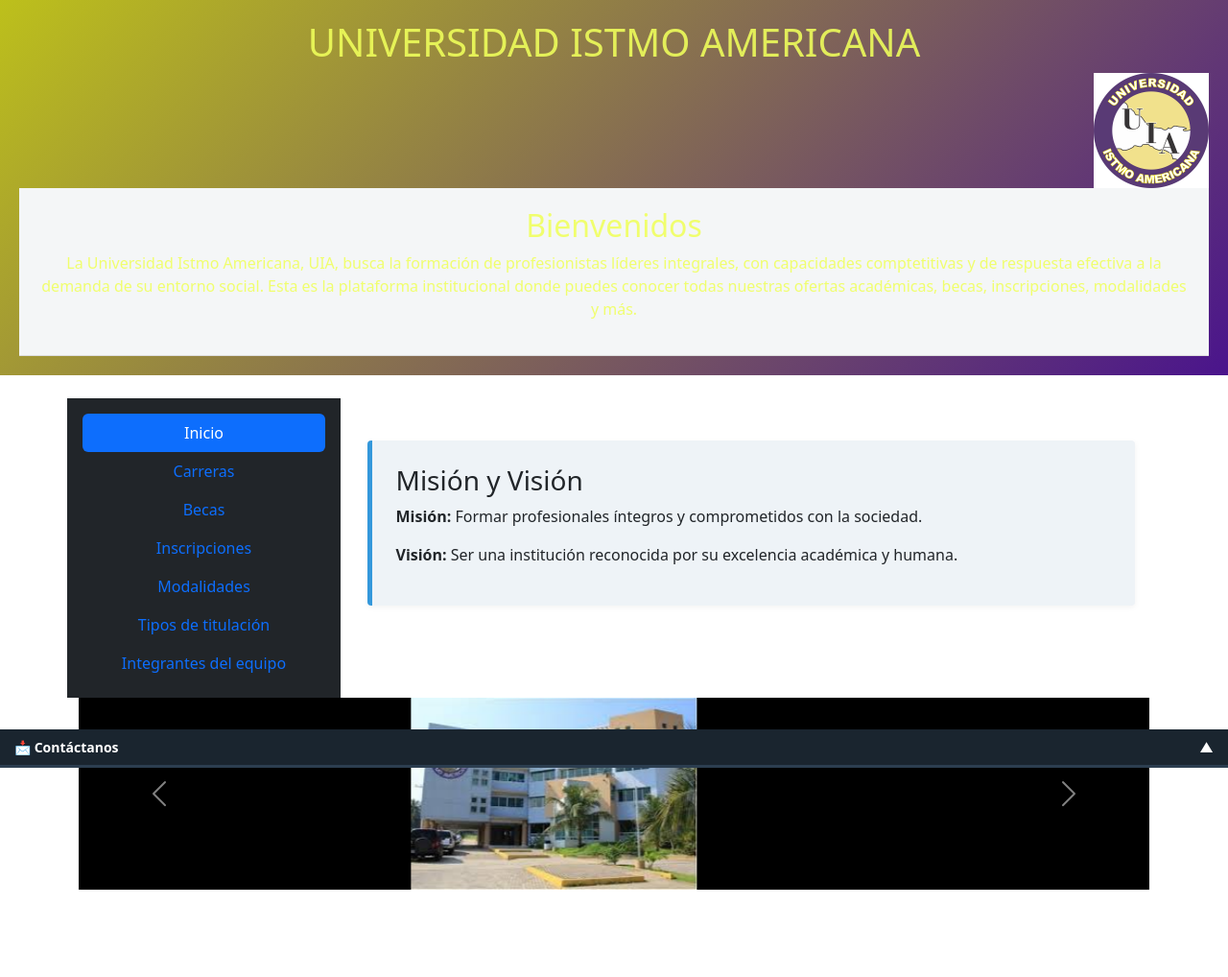
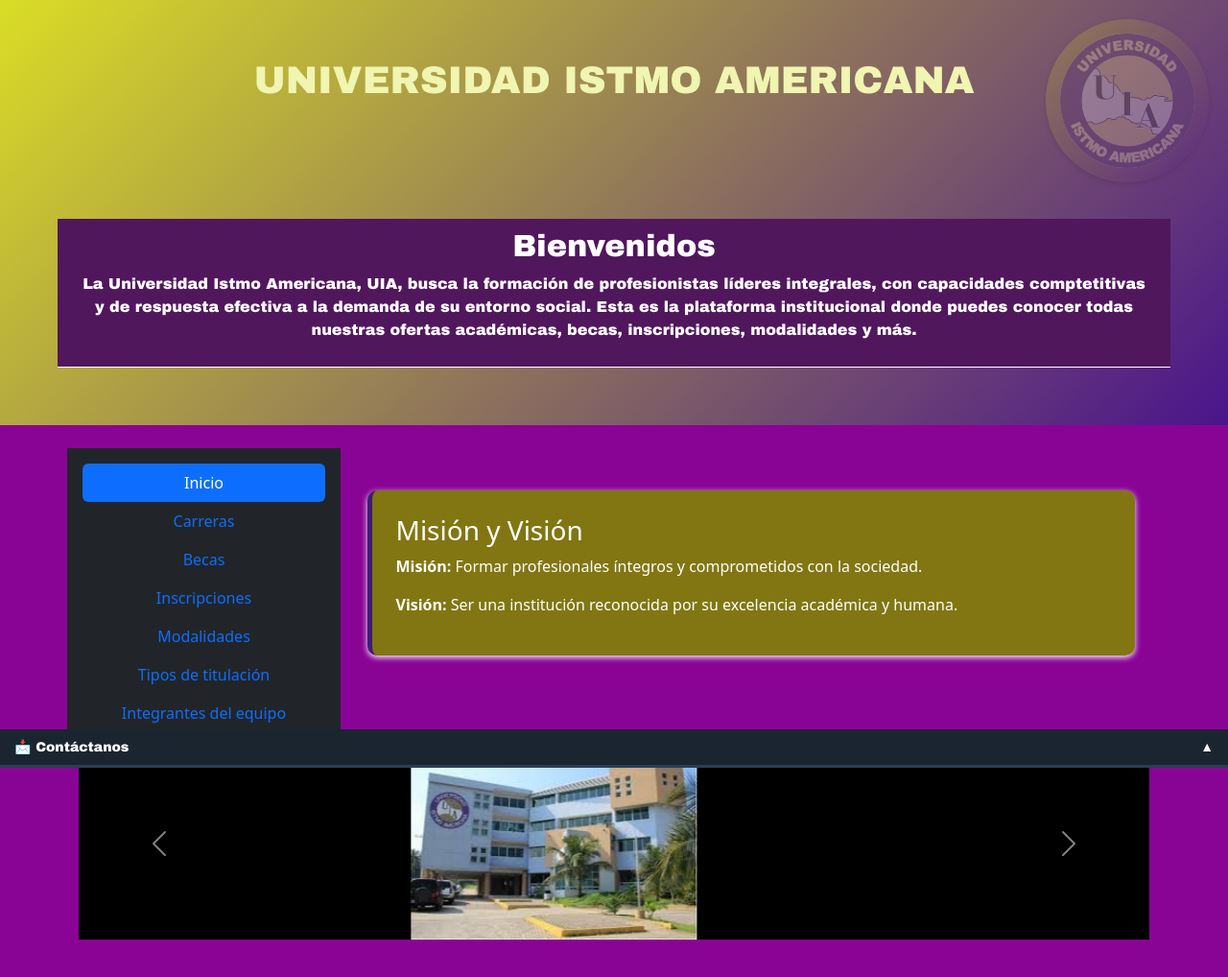
Before and after one commit to judithcruz3121uia-create/proyecto-pagina-web, a plain HTML site: page ejemplo/index.html in a window 1280 px wide. Shown: the whole page at 96% size. Before the commit the page ends 991 px from the top, so only its background shows below. Drawn offline with nearby package versions, Linux system fonts and the light colour scheme.

Commit message:
Update estilos.css

```diff
--- a/ejemplo/css/estilos.css
+++ b/ejemplo/css/estilos.css
@@ -1,51 +1,77 @@
 body {
   margin: 0;
-  font-family: 'Arial Black', Times, sans-serif;
+  font-family: 'Arial Black', sans-serif;
   display: flex;
   flex-direction: column;
   min-height: 100vh;
+  background-color: hsl(295, 95%, 30%) !important;
+  color: #ffffff !important;
 }
 
 /* Encabezado */
 header {
-  background: linear-gradient(135deg, #bdc01b, #4A148C);
-  padding: 20px;
+  position: relative; /* Para contener el logo en marca de agua */
+  background: linear-gradient(135deg, #dadd25, #4A148C);
+  padding: 60px;
   text-align: center;
-  color: rgba(239, 255, 91, 0.884);
+  color: rgb(240, 245, 177);
+  font-family: 'Arial Black';
+  overflow: hidden; /* El logo no se sale */
 }
 
+.container.my-4 {
+  margin-top: 5px;
+}
+
+/* Logo como marca de agua dentro del header */
 .logo {
-  text-align: right;
+  position: absolute;
+  top: 20px;         /* Ajusta la altura del logo */
+  right: 20px;       /* Pegado a la esquina derecha */
+  opacity: 0.25;     /* Transparencia para marca de agua */
+  z-index: 0;        /* Detrás del texto */
+  pointer-events: none;
+  background: linear-gradient(135deg, #dadd25, #4A148C);
+  border-radius: 50%;
+  padding: 15px;
+  box-shadow: 0 2px 6px rgba(0,0,0,0.4);
 }
 
 .logo img {
-  max-width: 120px;
+  max-width: 140px; /* Un poco más grande */
+  height: auto;
+  border-radius: 50%;
 }
 
 /* Bienvenida */
 .bienvenida-outside {
-  padding: 20px;
-  background-color: #f4f6f7;
-  border-bottom: 1px solid #ddd;
+  position: relative;
+  z-index: 1; /* Para que quede delante del logo */
+  padding: 10px 20px;
+  margin-top: 120px;
+  background-color: #50175c;
+  font-family: 'Arial Black';
+  color: #ffffff;
+  border-bottom: 1px solid #ffffff;
 }
 
 /* Cuadro misión/visión */
 .cuadro-secundario {
-  background-color: #eef3f7;
+  background-color: #817612;
   padding: 25px;
   margin: 20px auto;
-  border-left: 5px solid #3498db;
+  border-left: 5px solid #3c1e75;
   max-width: 800px;
-  box-shadow: 0 2px 6px rgba(0,0,0,0.05);
-  border-radius: 4px;
+  box-shadow: 0 2px 6px rgb(255, 255, 255);
+  border-radius: 10px;
 }
 
 /* Carrusel Bootstrap */
 .carousel img {
-  width: 100%;           /* que ocupe todo el ancho disponible */
-  height: 200px;         /* altura fija del carrusel */
-  object-fit: contain;   /* muestra la imagen completa sin recortes */
-  background-color: #000; /* opcional: franjas negras para rellenar */
+  width: 100%;
+  height: 200px;
+  object-fit: contain;
+  background-color: #000000;
 }
 
 .carousel img:hover {
@@ -68,6 +94,7 @@ header {
 /* Footer desplegable */
 footer {
   background-color: #2c3e50;
+  font-family: 'Arial Black';
   color: white;
   position: fixed;
   bottom: 0;
```
